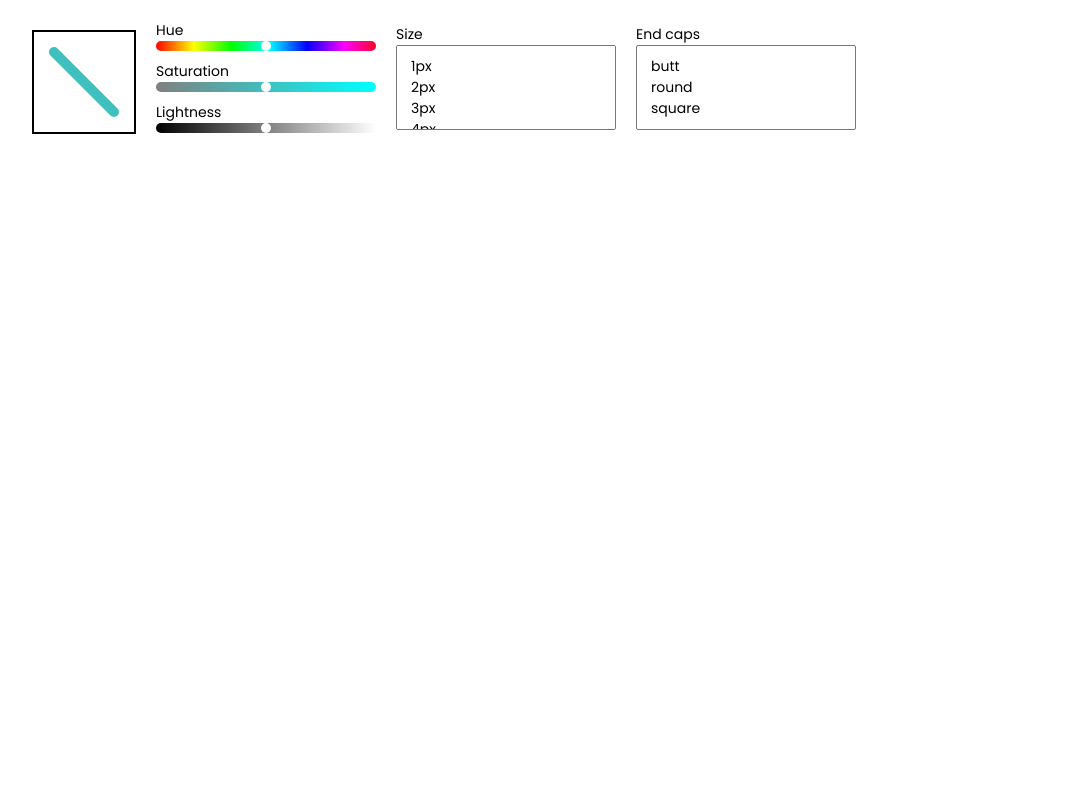
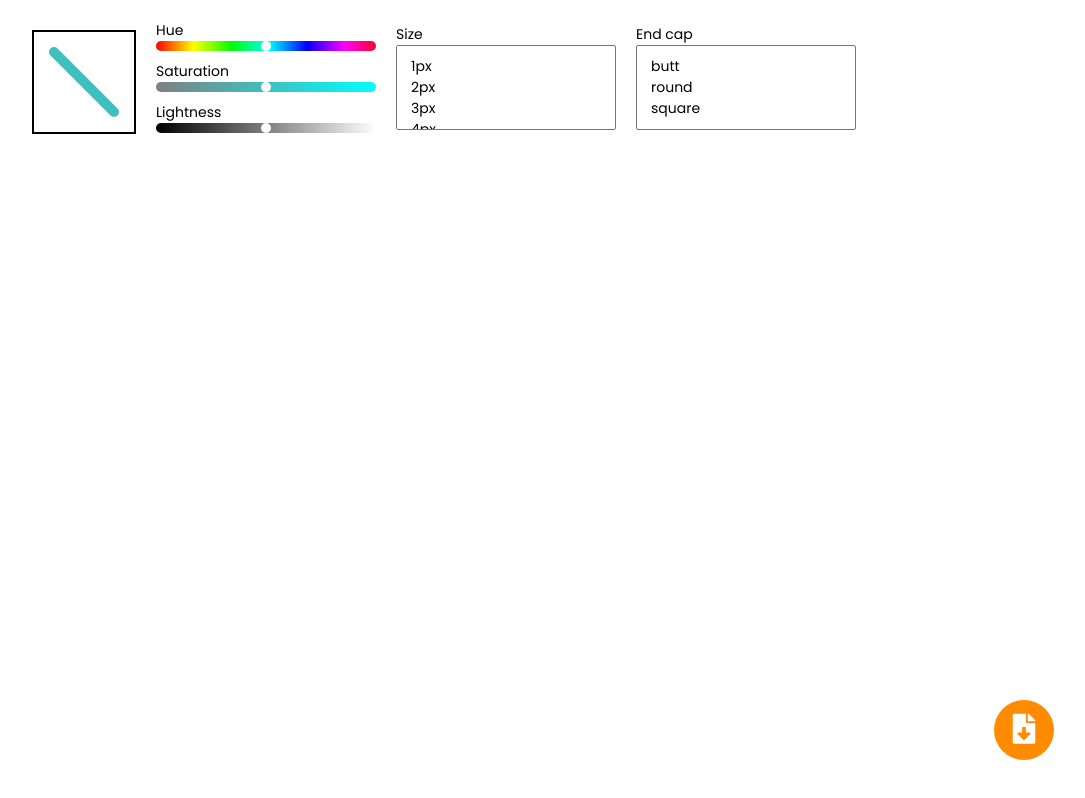
Before and after one commit to snowdot/playing-with-canvas, a React (Create React App) app: page / in a window 1280 px wide. Shown: the top 798 px of the page, without its empty margins (186-1271 px from the left). Built offline with nearby package versions, Linux system fonts and the light colour scheme.

Commit message:
added download button

```diff
--- a/public/index.html
+++ b/public/index.html
@@ -4,6 +4,12 @@
     <meta charset="utf-8" />
     <meta name="viewport" content="width=device-width, initial-scale=1" />
     <meta name="theme-color" content="#000000" />
+    <link
+      rel="stylesheet"
+      href="https://cdnjs.cloudflare.com/ajax/libs/font-awesome/5.15.1/css/all.min.css"
+      integrity="sha512-+4zCK9k+qNFUR5X+cKL9EIR+ZOhtIloNl9GIKS57V1MyNsYpYcUrUeQc9vNfzsWfV28IaLL3i96P9sdNyeRssA=="
+      crossorigin="anonymous"
+    />
     <title>Playing with Canvas</title>
   </head>
   <body>
--- a/src/App.js
+++ b/src/App.js
@@ -3,8 +3,9 @@ import './css/App.css';
 import Preview from './components/Preview';
 import ColorPicker from './components/ColorPicker';
 import SizePicker from './components/SizePicker';
-import CapsPicker from './components/CapsPicker';
+import CapsPicker from './components/CapPicker';
 import Canvas from './components/Canvas';
+import Download from './components/Download';
 
 export default function App() {
     const [color, setColor] = useState({
@@ -13,15 +14,17 @@ export default function App() {
         l: 50
     });
     const [size, setSize] = useState(10);
-    const [caps, setCaps] = useState('round');
+    const [cap, setCap] = useState('round');
+    const [canvas, setCanvas] = useState(null);
 
     return (
+        <>
             <main className="container">
                 <section className="details">
                     <Preview
                         color={color}
                         size={size}
-                    caps={caps}
+                        cap={cap}
                     />
                     <ColorPicker
                         color={color}
@@ -31,14 +34,19 @@ export default function App() {
                         setSize={setSize}
                     />
                     <CapsPicker
-                    setCaps={setCaps}
+                        setCap={setCap}
                     />
                 </section>
                 <Canvas
                     color={color}
                     size={size}
-                caps={caps}
+                    cap={cap}
+                    setCanvas={setCanvas}
                 />
             </main>
+            <Download
+                canvas={canvas}
+            />
+        </>
     );
 }
--- a/src/components/Canvas.js
+++ b/src/components/Canvas.js
@@ -1,6 +1,6 @@
 import React, { useEffect, useRef, useState } from 'react';
 
-export default function Canvas({ color, size, caps }) {
+export default function Canvas({ color, size, cap, setCanvas }) {
     const canvasRef = useRef(null);
     const [imageData, setImageData] = useState(null);
     const [innerSize, setInnerSize] = useState({
@@ -20,7 +20,7 @@ export default function Canvas({ color, size, caps }) {
 
         context.strokeStyle = `hsl(${color.h},${color.s}%,${color.l}%)`;
         context.lineWidth = size;
-        context.lineCap = caps;
+        context.lineCap = cap;
 
         if (imageData) {
             context.putImageData(imageData, 0, 0);
@@ -42,6 +42,7 @@ export default function Canvas({ color, size, caps }) {
             drawing = false;
             const image = context.getImageData(0, 0, canvas.width, canvas.height);
             setImageData(image);
+            setCanvas(canvas);
         }
 
         canvas.addEventListener('mousedown', mouseDownEvent);
@@ -53,16 +54,15 @@ export default function Canvas({ color, size, caps }) {
             canvas.removeEventListener('mouseup', mouseMoveUp);
             canvas.removeEventListener('mousemove', mouseMoveEvent);
         }
-    }, [innerSize, color, size, caps, imageData]);
+    }, [innerSize, color, size, cap, imageData, setCanvas]);
 
     useEffect(() => {
         window.addEventListener('resize', handleResize);
-        console.log('resize');
+
         return () => {
             window.removeEventListener('resize', handleResize);
-            console.log('remove');
         }
-    }, []);
+    });
 
     const handleResize = () => {
         setInnerSize({
--- a/src/components/CapsPicker.js
+++ b/src/components/CapPicker.js
@@ -1,15 +1,15 @@
 import React from 'react';
 import Form from 'react-bootstrap/Form';
 
-export default function CapsPicker({ setCaps }) {
+export default function CapPicker({ setCap }) {
 
     const handleOnChange = e => {
-        setCaps(e.target.value);
+        setCap(e.target.value);
     }
 
     return (
         <Form.Group>
-            <Form.Label>End caps</Form.Label>
+            <Form.Label>End cap</Form.Label>
             <Form.Control onChange={handleOnChange} as="select" htmlSize={3}>
                 <option value="butt">butt</option>
                 <option value="round">round</option>
--- /dev/null
+++ b/src/components/Download.js
@@ -0,0 +1,22 @@
+import React, { useRef } from 'react';
+
+export default function Download({ canvas }) {
+    const linkRef = useRef(null);
+
+    const handleOnClick = () => {
+        const link = linkRef.current;
+        link.href = canvas.toDataURL();
+    }
+
+    return (
+        <a
+            ref={linkRef}
+            className="download"
+            href="#canvas"
+            download="canvas.png"
+            onClick={handleOnClick}
+        >
+            <i className="fas fa-file-download"></i>
+        </a>
+    )
+}
--- a/src/components/Preview.js
+++ b/src/components/Preview.js
@@ -1,6 +1,6 @@
 import React, { useRef, useEffect } from 'react';
 
-export default function Preview({ color, size, caps }) {
+export default function Preview({ color, size, cap }) {
     const canvasRef = useRef(null);
 
     useEffect(() => {
@@ -9,17 +9,17 @@ export default function Preview({ color, size, caps }) {
 
         ctx.strokeStyle = `hsl(${color.h},${color.s}%,${color.l}%)`;
         ctx.lineWidth = size;
-        ctx.lineCap = caps;
+        ctx.lineCap = cap;
 
         ctx.beginPath();
-        ctx.moveTo(20,20);
-        ctx.lineTo(80,80);
+        ctx.moveTo(20, 20);
+        ctx.lineTo(80, 80);
         ctx.stroke();
 
         return () => {
-            ctx.clearRect(0,0,100,100);
+            ctx.clearRect(0, 0, 100, 100);
         }
-    }, [color, size, caps]);
+    }, [color, size, cap]);
 
     return (
         <canvas
--- a/src/css/App.css
+++ b/src/css/App.css
@@ -1,5 +1,6 @@
 @import url("https://fonts.googleapis.com/css2?family=Poppins:wght@300;400;500&display=swap");
 @import "./Canvas.css";
+@import "./Download.css";
 @import "./Preview.css";
 @import "./ColorPicker.css";
 @import "./SizePicker.css";
@@ -7,6 +8,7 @@
 :root {
   --white: #fff;
   --black: #000;
+  --orange: hsla(33, 100%, 50%, 1);
 }
 
 * {
--- /dev/null
+++ b/src/css/Download.css
@@ -0,0 +1,17 @@
+.download {
+  background-color: var(--orange);
+  border-radius: 50%;
+  color: var(--white);
+  cursor: pointer;
+  position: fixed;
+  bottom: 40px;
+  right: 40px;
+  width: 60px;
+  height: 60px;
+  line-height: 70px;
+  text-align: center;
+}
+
+.download i {
+  font-size: 30px;
+}
```
Lines whose indentation alone changed are shown as unchanged.
